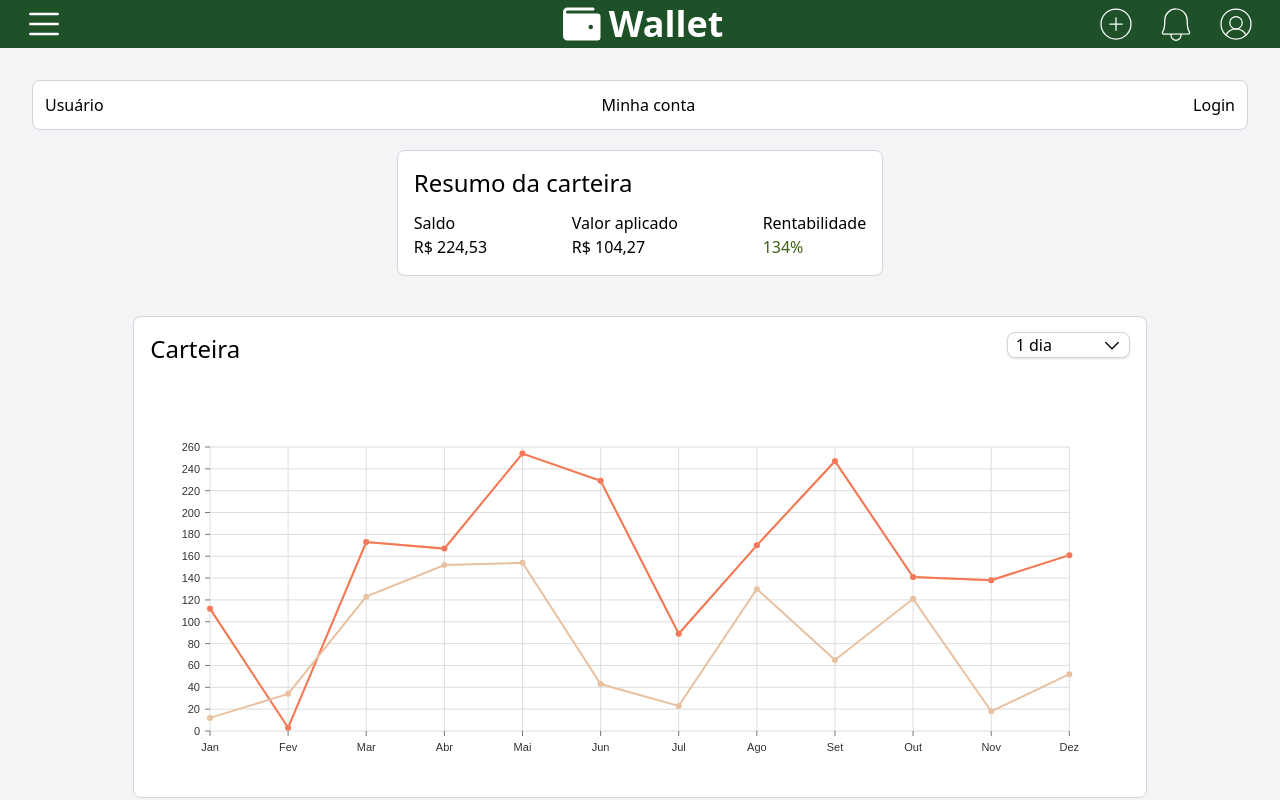
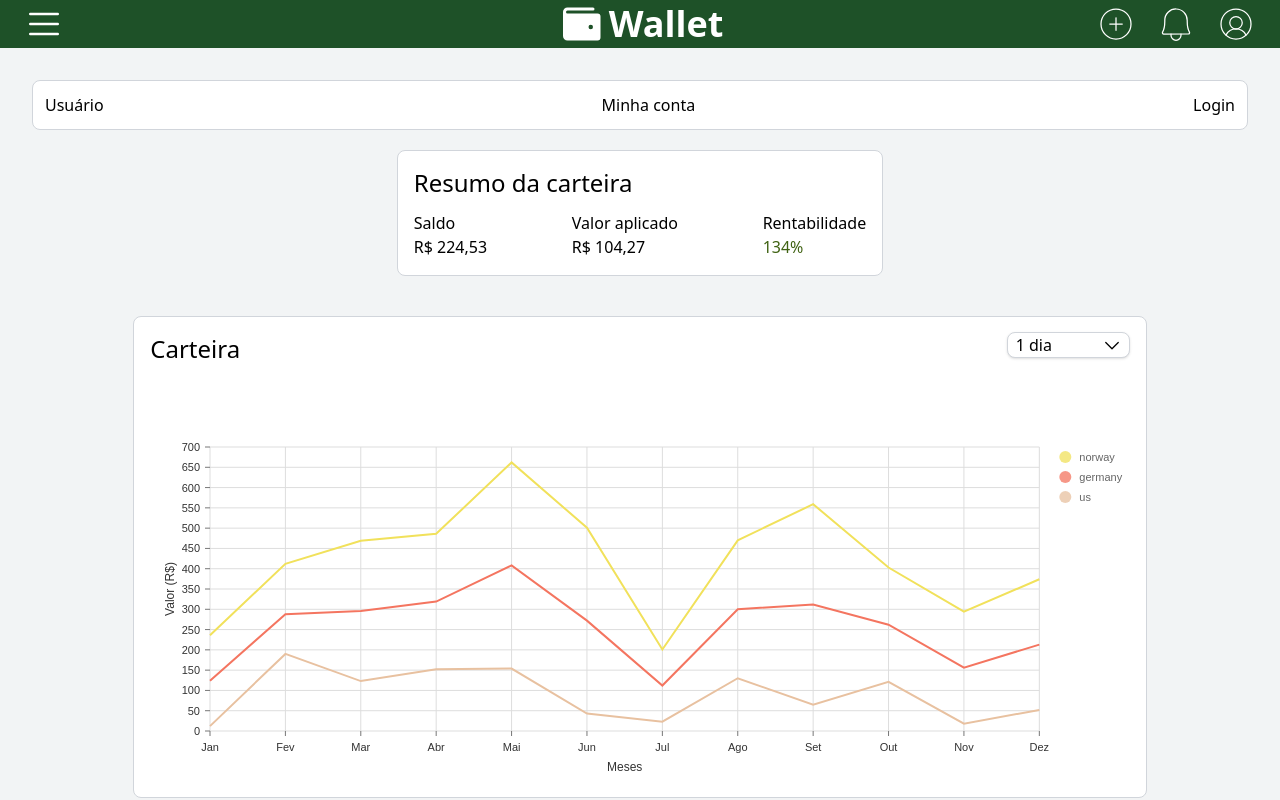
Before and after one commit to robsonvasquez/Carteira_de_Invertimento, a React (Vite) app in the folder investment-wallet-web/: page / in a window 1280 px wide. Shown: the top 800 px of the page. Built offline with nearby package versions, Linux system fonts and the light colour scheme.

Commit message:
Update: Main Graph

```diff
--- a/investment-wallet-web/src/components/CardGraph.tsx
+++ b/investment-wallet-web/src/components/CardGraph.tsx
@@ -1,6 +1,5 @@
+import Graph from "./Graphs/Graph";
 import Select from "./Select";
-
-import { ResponsiveLine } from '@nivo/line'
 
 const list = [
   {
@@ -47,7 +46,7 @@ export default function CardGraph(){
         },
         {
           "x": "Fev",
-          "y": 34
+          "y": 190
         },
         {
           "x": "Mar",
@@ -101,7 +100,7 @@ export default function CardGraph(){
         },
         {
           "x": "Fev",
-          "y": 3
+          "y": 98
         },
         {
           "x": "Mar",
@@ -155,7 +154,7 @@ export default function CardGraph(){
         },
         {
           "x": "Fev",
-          "y": 3
+          "y": 124
         },
         {
           "x": "Mar",
@@ -201,7 +200,6 @@ export default function CardGraph(){
     }
   ]
 
-
   return(
     <div className="w-10/12 my-5 p-4 flex flex-col bg-white border border-gray-300 rounded-lg">
       <div className="mb-5 flex justify-between">
@@ -212,10 +210,7 @@ export default function CardGraph(){
         />
       </div>
       <div className="flex w-full h-96">
-        <ResponsiveLine
-          data={data}
-          margin={{ top: 50, right: 60, bottom: 50, left: 60 }}
-        />
+        <Graph data={data}/>
       </div>
     </div>
   );
--- /dev/null
+++ b/investment-wallet-web/src/components/Graphs/Graph.tsx
@@ -0,0 +1,74 @@
+import { ResponsiveLine } from '@nivo/line'
+
+interface GraphProps{
+  data: {id: string, color: string,  data: {x: string, y: number}[] }[]
+}
+
+export default function Graph(props: GraphProps){
+  return (
+    <ResponsiveLine
+      data={props.data}
+      margin={{ top: 50, right: 90, bottom: 50, left: 60 }}
+      xScale={{ type: 'point' }}
+      yScale={{
+        type: 'linear',
+        min: 'auto',
+        max: 'auto',
+        stacked: true,
+        reverse: false
+      }}
+      yFormat=" >-.2f"
+      axisTop={null}
+      axisRight={null}
+      axisBottom={{
+          tickSize: 5,
+          tickPadding: 5,
+          tickRotation: 0,
+          legend: 'Meses',
+          legendOffset: 36,
+          legendPosition: 'middle'
+      }}
+      axisLeft={{
+        tickSize: 5,
+        tickPadding: 5,
+        tickRotation: 0,
+        legend: 'Valor (R$)',
+        legendOffset: -40,
+        legendPosition: 'middle'
+      }}
+      pointSize={10}
+      pointColor={{ theme: 'background' }}
+      pointBorderWidth={2}
+      pointBorderColor={{ from: 'serieColor' }}
+      pointLabelYOffset={-12}
+      useMesh={true}
+      legends={[
+        {
+          anchor: 'top-right',
+          direction: 'column',
+          justify: false,
+          translateX: 100,
+          translateY: 0,
+          itemsSpacing: 0,
+          itemDirection: 'left-to-right',
+          itemWidth: 80,
+          itemHeight: 20,
+          itemOpacity: 0.75,
+          symbolSize: 12,
+          symbolShape: 'circle',
+          symbolBorderColor: 'rgba(0, 0, 0, .5)',
+          effects: [
+            {
+              on: 'hover',
+              style: {
+                itemBackground: 'rgba(0, 0, 0, .03)',
+                itemOpacity: 1
+              }
+            }
+          ]
+        }
+      ]}
+    />
+  );
+
+}
```
